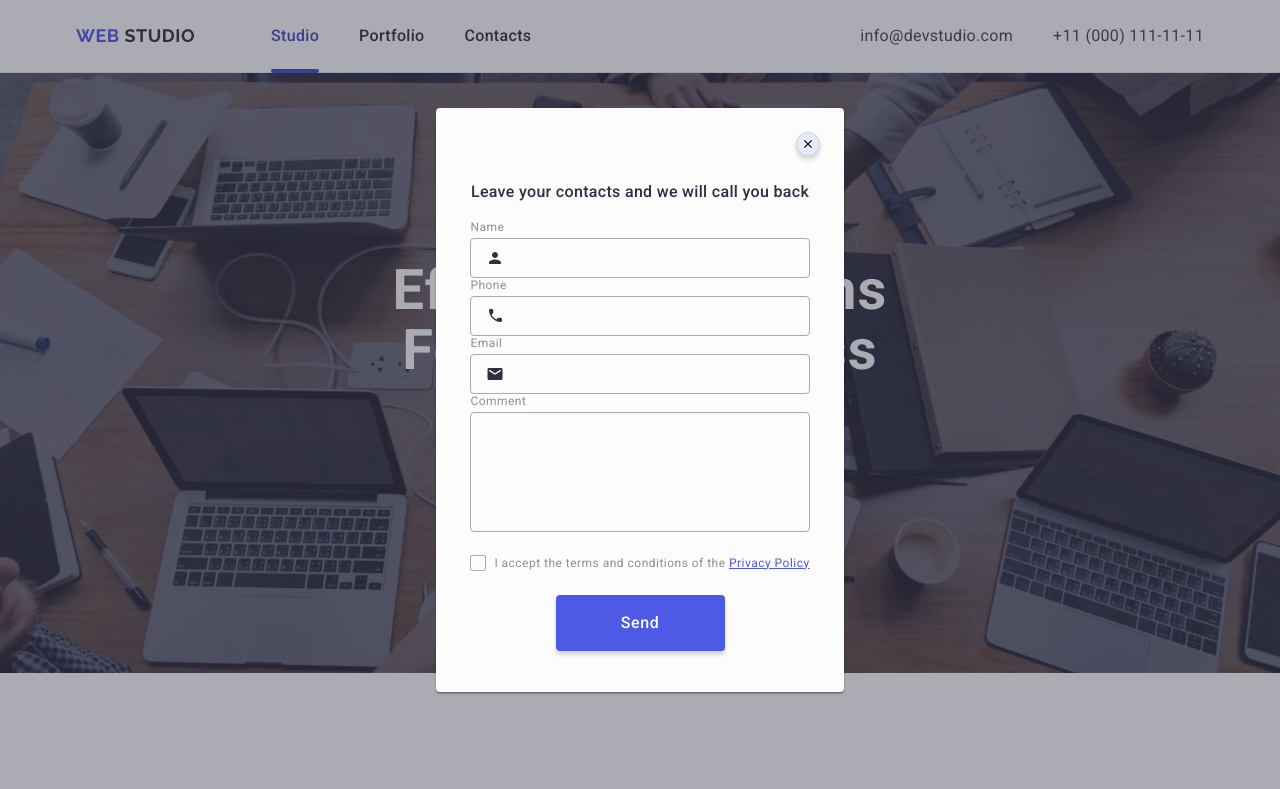
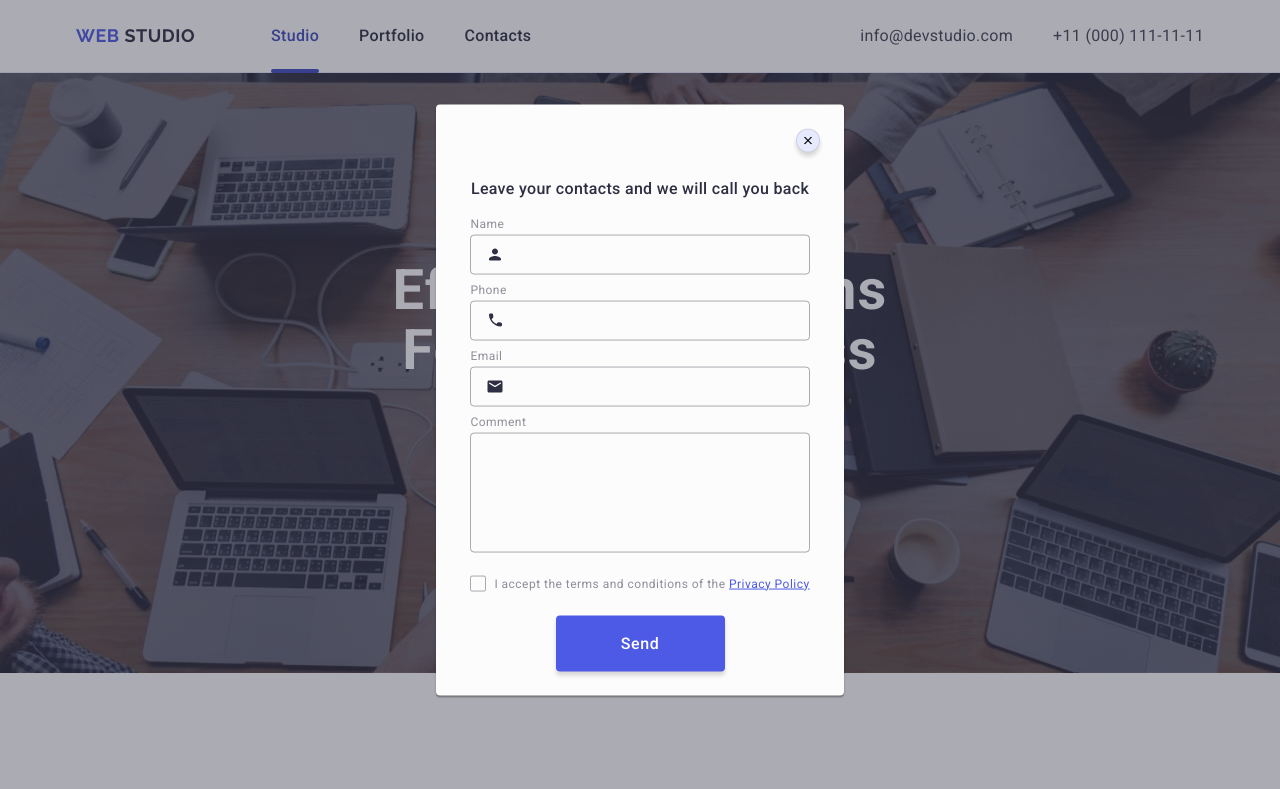
Before and after one commit to AnnaSofiya1/goit-markup-hw-06, a plain HTML site: page index.html in a window 1280 px wide. Shown: the top 789 px of the page. Drawn offline with nearby package versions, Linux system fonts and the light colour scheme.

Commit message:
modalwindow

```diff
--- a/css/styles.css
+++ b/css/styles.css
@@ -731,7 +731,7 @@ body {
     margin-bottom: 16px;
 }
 
-.order-wraper {
+.order-wrapper {
     margin-bottom: 8px;
 }
 
```
